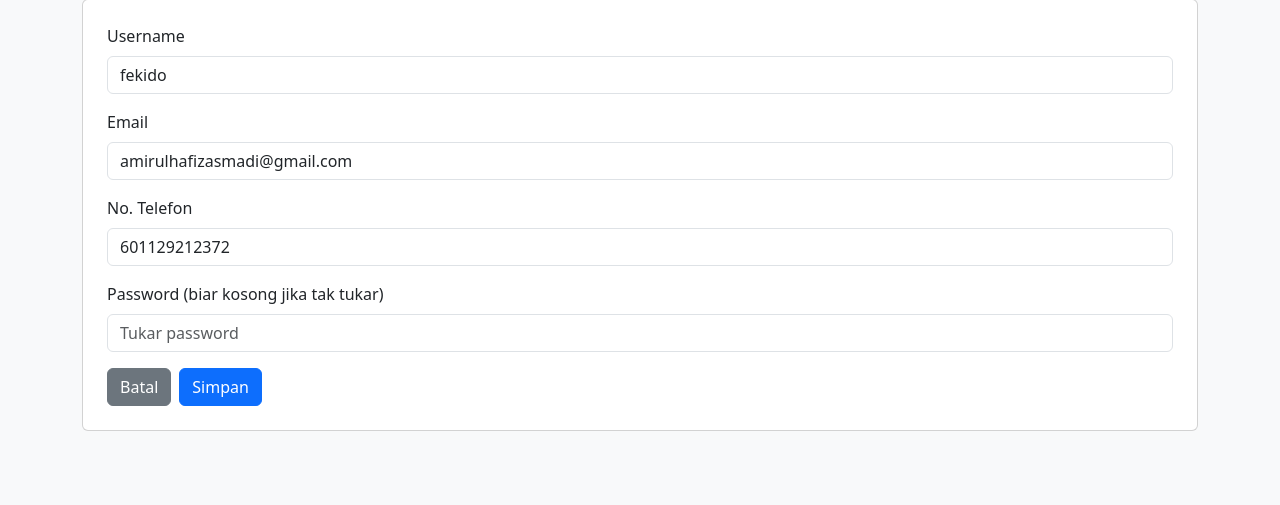
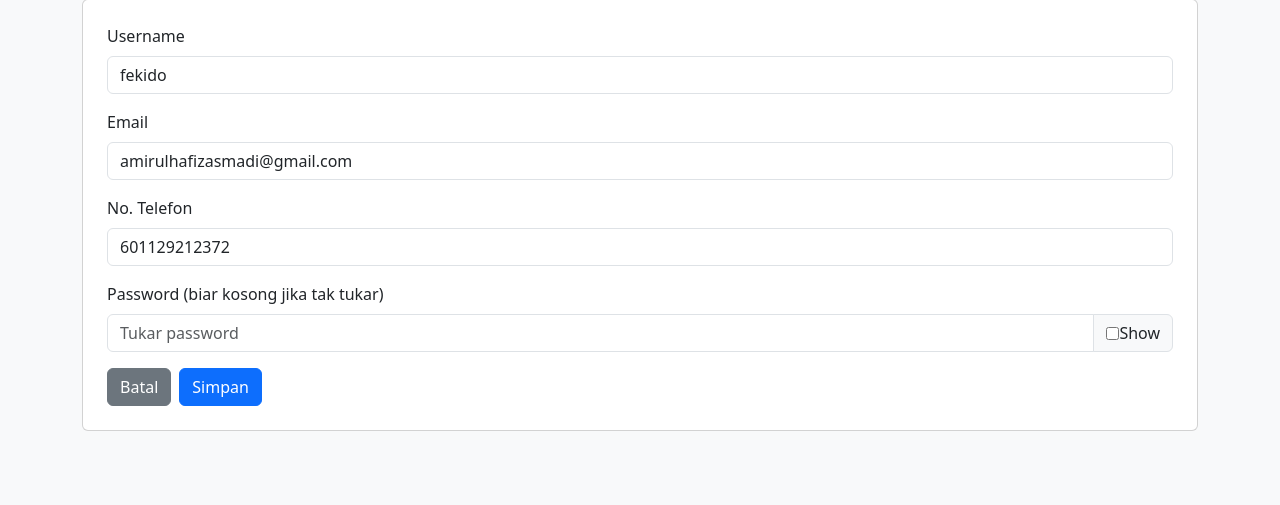
Before and after one commit to fekido-624/CashBook_byFekido, a Flask app: page /admin/edit_user/fekido in a window 1280 px wide. Shown: the part 71-576 px from the top of the page. Run offline with Flask 3, Linux system fonts and the light colour scheme; the visitor is signed in with stand-in values (Sample User, id 1).

Commit message:
Implement password visibility toggle in edit user form
Added a password visibility toggle feature to the user edit form.

```diff
--- a/templates/admin_edit_user.html
+++ b/templates/admin_edit_user.html
@@ -17,7 +17,12 @@
     </div>
     <div class="mb-3">
       <label class="form-label">Password (biar kosong jika tak tukar)</label>
-      <input type="password" name="password" class="form-control" placeholder="Tukar password">
+      <div class="input-group">
+        <input type="password" name="password" id="edit_user_password" class="form-control" placeholder="Tukar password">
+        <span class="input-group-text">
+          <input type="checkbox" id="show_edit_user_password" onclick="togglePassword('edit_user_password', this)"> Show
+        </span>
+      </div>
     </div>
     <div class="d-flex gap-2">
       <a href="{{ url_for('admin_view_users') }}" class="btn btn-secondary">Batal</a>
@@ -25,4 +30,14 @@
     </div>
   </form>
 </div>
+<script>
+function togglePassword(inputId, cb) {
+  var input = document.getElementById(inputId);
+  if (cb.checked) {
+    input.type = 'text';
+  } else {
+    input.type = 'password';
+  }
+}
+</script>
 {% endblock %}
```
